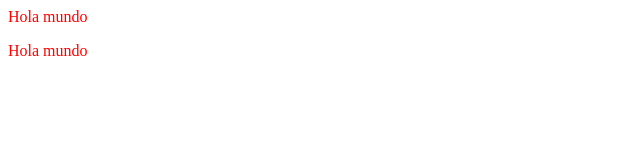
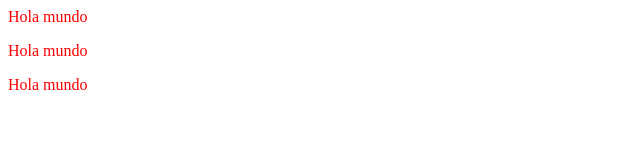
Before and after one commit to Emi1213/HTML-y-CSSS, a plain HTML site: page index.html in a window 1280 px wide. Shown: the whole page, without its empty margins (0-640 px from the left). Drawn offline with Linux system fonts and the light colour scheme.

Commit message:
Agregar hola mundo

```diff
--- a/index.html
+++ b/index.html
@@ -4,3 +4,6 @@
 <p style= "color:red">
     Hola mundo
 </p>
+<p style= "color:red">
+    Hola mundo
+</p>
```
